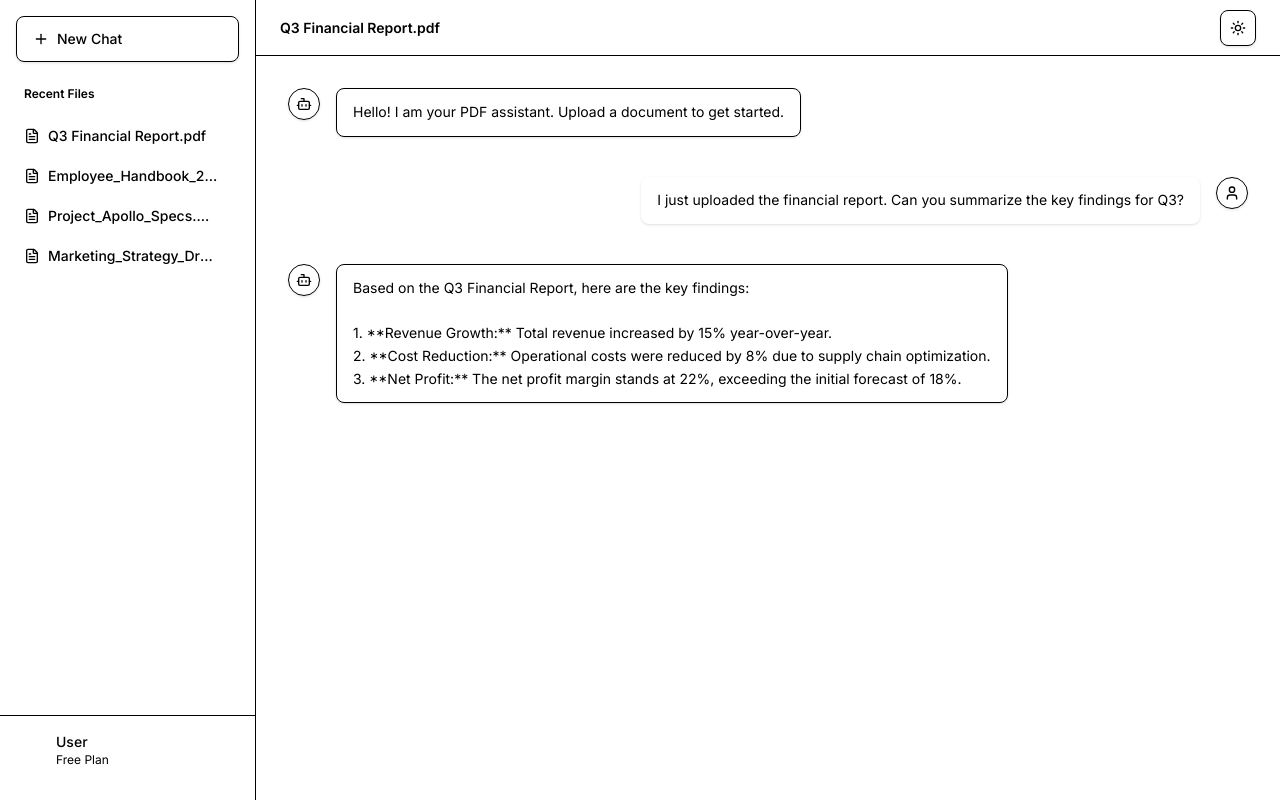
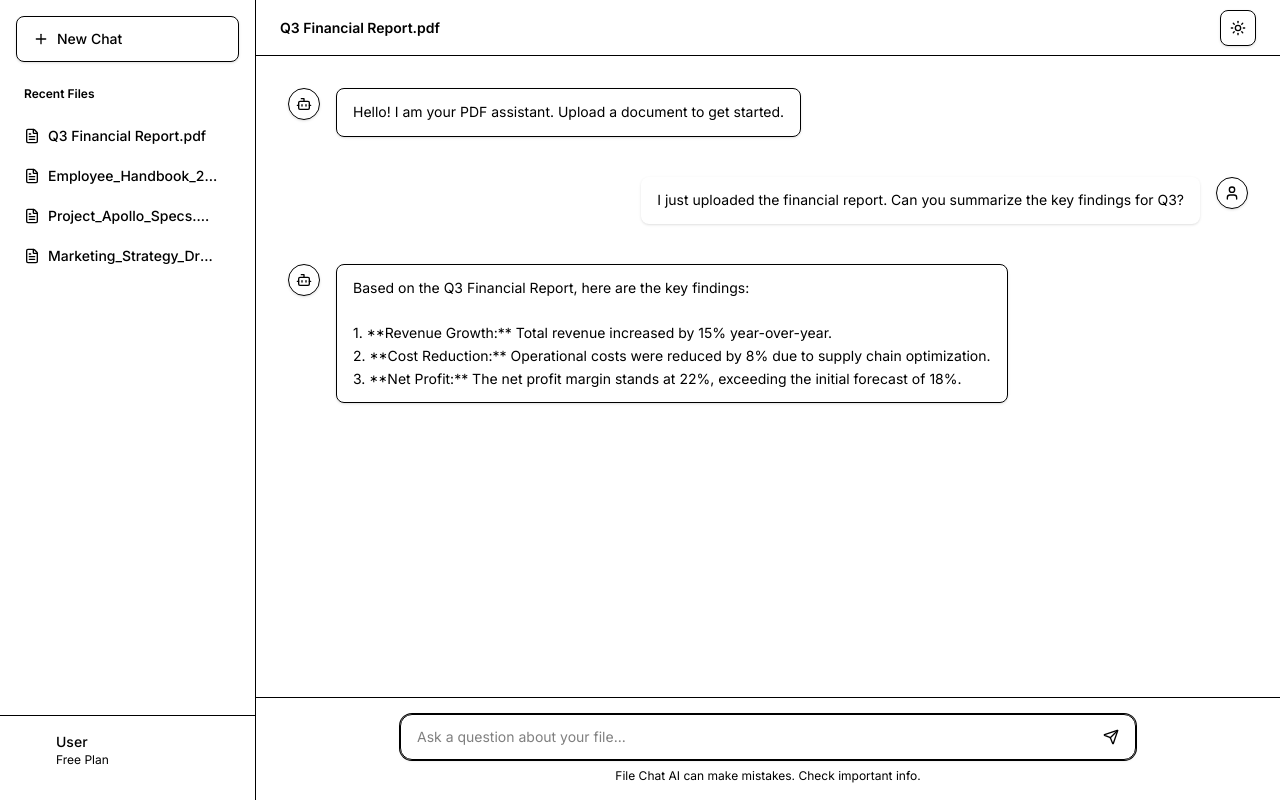
Before and after one commit to Murzuq/file-chat, a Next.js app: page / in a window 1280 px wide. Built offline with nearby package versions, Linux system fonts and the light colour scheme.

Commit message:
Added ChatInput

```diff
--- a/app/page.tsx
+++ b/app/page.tsx
@@ -1,5 +1,6 @@
 import Sidebar from '@/components/Sidebar';
 import MessageList from '@/components/MessageList';
+import ChatInput from '@/components/ChatInput';
 import { ThemeToggle } from '@/components/ThemeToggle';
 
 export default function Home() {
@@ -20,6 +21,11 @@ export default function Home() {
 
         {/* Messages - Takes all available space */}
         <MessageList />
+
+        {/* Input Area - Fixed at bottom via flex layout */}
+        <div className='bg-background border-t'>
+          <ChatInput />
+        </div>
       </main>
     </div>
   );
--- /dev/null
+++ b/components/ChatInput.tsx
@@ -0,0 +1,30 @@
+'use client';
+
+import { Send } from 'lucide-react';
+
+export default function ChatInput() {
+  return (
+    <div className='mx-auto w-full max-w-3xl p-4'>
+      <form
+        className='bg-background focus-within:ring-ring relative flex items-center rounded-xl border shadow-sm focus-within:ring-1'
+        onSubmit={(e) => e.preventDefault()} // Prevent reload for now
+      >
+        <input
+          className='placeholder:text-muted-foreground flex-1 bg-transparent px-4 py-3 text-sm focus:outline-none disabled:cursor-not-allowed disabled:opacity-50'
+          placeholder='Ask a question about your file...'
+          autoFocus
+        />
+        <button
+          type='submit'
+          className='bg-primary text-primary-foreground hover:bg-primary/90 focus:ring-ring mr-2 inline-flex h-8 w-8 items-center justify-center rounded-lg focus:ring-1 focus:outline-none'
+        >
+          <Send className='h-4 w-4' />
+          <span className='sr-only'>Send</span>
+        </button>
+      </form>
+      <div className='text-muted-foreground mt-2 text-center text-xs'>
+        File Chat AI can make mistakes. Check important info.
+      </div>
+    </div>
+  );
+}
```
